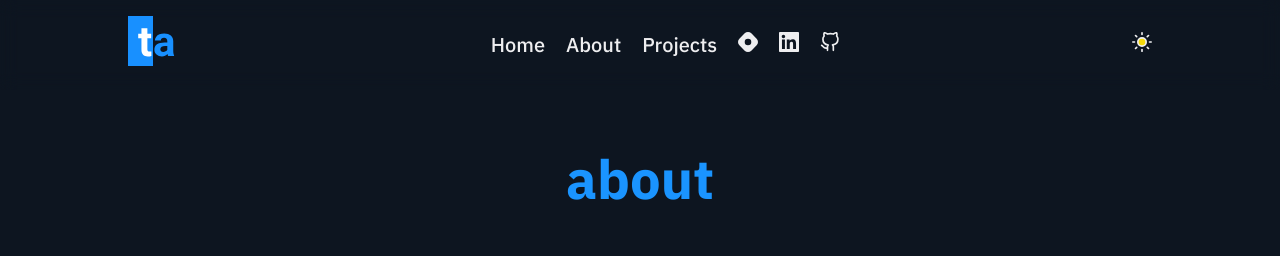
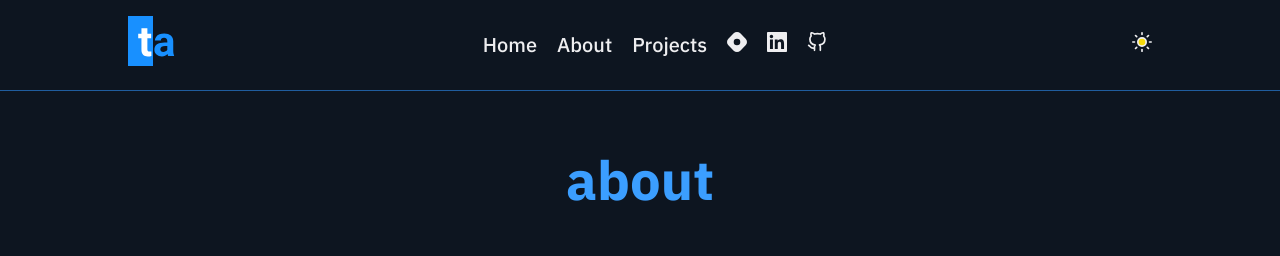
Before and after one commit to ttahm3d/tahirahmedt, a Next.js app: page /about in a window 1280 px wide. Shown: the top 256 px of the page. Built offline with nearby package versions, Linux system fonts and the light colour scheme.

Commit message:
feat: updated colors

```diff
--- a/pages/index.tsx
+++ b/pages/index.tsx
@@ -1,7 +1,7 @@
 import Head from "next/head";
 import styled from "styled-components";
 import { ApolloClient, InMemoryCache, gql } from "@apollo/client";
-import { BlogType } from "../styles/types";
+import { BlogType } from "../src/utils/types/types";
 import { GetServerSideProps, InferGetServerSidePropsType } from "next";
 import Blog from "../src/components/Blog/Blog";
 import {
--- a/src/components/Blog/Blog.tsx
+++ b/src/components/Blog/Blog.tsx
@@ -1,7 +1,7 @@
 import React, { useState, useEffect } from "react";
 import styled from "styled-components";
 import Image from "next/image";
-import { BlogType } from "../../../styles/types";
+import { BlogType } from "../../utils/types/types";
 import { Paragraph } from "../../../styles/globals";
 import { display } from "../../../styles/devices";
 
--- a/src/components/Header/Header.tsx
+++ b/src/components/Header/Header.tsx
@@ -6,7 +6,7 @@ import { GrLinkedin } from "react-icons/gr";
 import { FiSun, FiMenu, FiX, FiGithub } from "react-icons/fi";
 import { IoMdMoon } from "react-icons/io";
 import { display } from "../../../styles/devices";
-import { ThemeToggleType } from "../../../styles/types";
+import { ThemeToggleType } from "../../utils/types/types";
 import { Container, FlexBox } from "../../../styles/globals";
 import logo from "../../assets/logo.svg";
 import { useScreenWidth } from "../../utils/hooks/useScreenWidth";
@@ -38,7 +38,7 @@ const Header: React.FC<ThemeToggleType> = ({ theme, toggleTheme }) => {
                 <NavItem onClick={() => setMenuVisible(false)}>
                   <NavLink href="/projects">Projects</NavLink>
                 </NavItem>
-                <FlexBox>
+                <FlexBoxGap>
                   <NavItem onClick={() => setMenuVisible(false)}>
                     <ExtLink
                       href="https://blog.tahirahmedt.com"
@@ -63,7 +63,7 @@ const Header: React.FC<ThemeToggleType> = ({ theme, toggleTheme }) => {
                       <FiGithub />
                     </ExtLink>
                   </NavItem>
-                </FlexBox>
+                </FlexBoxGap>
               </NavList>
             </MenuContianer>
           ) : null}
@@ -91,7 +91,8 @@ const HeaderContainer = styled.header`
   padding: 1rem 0;
   position: sticky;
   top: 0;
-  backdrop-filter: blur(0.55rem);
+  background-color: ${(props) => props.theme.colors.blue1};
+  border-bottom: 1px solid ${(props) => props.theme.colors.blue7};
   width: 100%;
   margin: 0 auto;
   font-size: 1.25rem;
@@ -123,7 +124,7 @@ const NavButton = styled.div`
   cursor: pointer;
 
   :focus {
-    border: 1px solid ${(props) => props.theme.colors.primaryClrDk};
+    outline: 1px solid ${(props) => props.theme.colors.blue7};
     border-radius: 1rem;
   }
 `;
@@ -155,6 +156,7 @@ const NavList = styled.ul`
   justify-content: flex-start;
   padding: 0;
   margin: 0;
+  gap: 1rem;
 
   @media ${display.laptop} {
     flex-direction: column;
@@ -167,14 +169,19 @@ const NavList = styled.ul`
 
 const NavItem = styled.li`
   list-style: none;
-  padding-left: 1.3125rem;
   font-weight: 450;
+  transition: 0.3s ease-in border;
+  border: 2px solid transparent;
 
   &:hover {
-    color: ${(props) => props.theme.colors.primaryClrLt};
+    border-bottom: 2px solid ${(props) => props.theme.colors.blue9};
   }
 `;
 
 const NavLink = styled(Link)``;
 
 const ExtLink = styled.a``;
+
+const FlexBoxGap = styled(FlexBox)`
+  gap: 1rem;
+`;
--- a/styles/globals.tsx
+++ b/styles/globals.tsx
@@ -1,5 +1,4 @@
 import styled from "styled-components";
-import { display } from "./devices";
 
 export const Container = styled.div`
   width: 90%;
@@ -30,7 +29,7 @@ export const Title = styled.h1`
   span {
     font-size: 3.4rem;
     font-weight: 900;
-		color: ${(props) => props.theme.colors.primaryClr};
+    color: ${(props) => props.theme.colors.blue10};
   }
 `;
 
@@ -45,17 +44,17 @@ export const Paragraph = styled.p`
 
   strong {
     font-weight: 700;
-		color: ${(props) => props.theme.colors.fontClr500};
+    color: ${(props) => props.theme.colors.slate12};
   }
 
   a {
     font-weight: 600;
-		color: ${(props) => props.theme.colors.primaryClr};
+    color: ${(props) => props.theme.colors.blue10};
     cursor: pointer;
   }
 `;
 
 export const SubHeading = styled.h2`
   font-size: 2rem;
-	color: ${(props) => props.theme.colors.primaryClr};
+  color: ${(props) => props.theme.colors.slate11};
 `;
```
Lines whose indentation alone changed are shown as unchanged.
